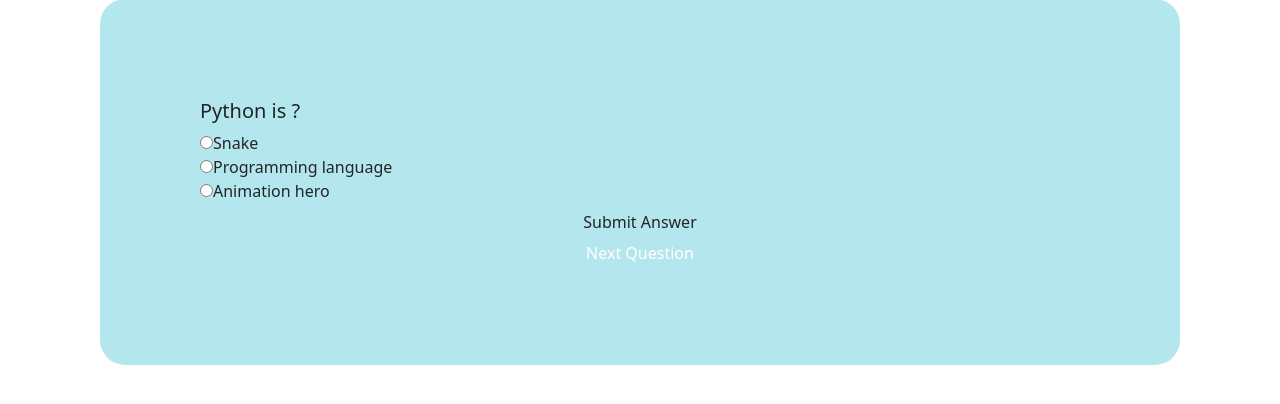
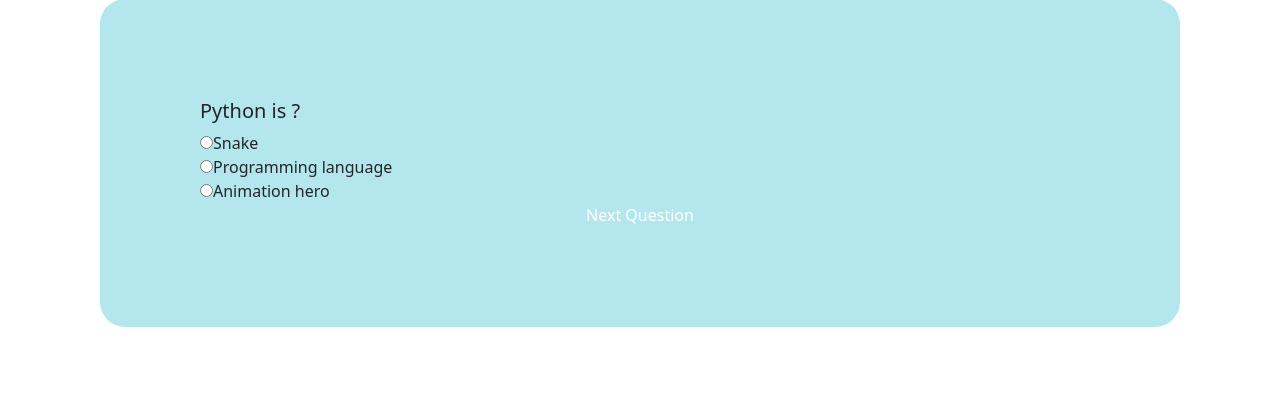
Before and after one commit to mariovelikov/QuizApp, a Django app: page /2/ in a window 1280 px wide. Shown: the part 125-529 px from the top of the page. Run offline with Django 3.2, Linux system fonts and the light colour scheme; data comes from the database, SQL or seed files in the repository; some libraries are stand-ins or nearby versions.

Commit message:
remove 'Submit answer' button and 'Alert'

```diff
--- a/static/JavaScript/main.js
+++ b/static/JavaScript/main.js
@@ -1,19 +1,17 @@
-window.onload = initall()
+window.onload = initAll()
 var saveBtn;
 
 
-function initall() {
+function initAll() {
     saveBtn = document.getElementById('save_ans')
     saveBtn.onclick = saveAns
 }
 
 function saveAns() {
     var ans = $('input:radio[name=name]:checked').val()
-    alert('Answer is submitted !!!')
 
     var req = new XMLHttpRequest();
     var url = 'saveans?ans=' + ans
-    console.log(req)
 
     req.open('GET', url, true)
     req.send()
--- a/templates/quiz/questions.html
+++ b/templates/quiz/questions.html
@@ -23,20 +23,11 @@
         {% endfor %}
         <center>
             <div class="form-group">
-                <button class="btn" id="save_ans"> Submit Answer</button>
-            </div>
-
-            <div class="form-group">
-{#                {% if page.has_previous %}#}
-{#                    <a class="btnaa"#}
-{#                       href="{% url 'questions' questions.id %}?page={{ page.previous_page_number }}">Previous#}
-{#                        Question</a>#}
-{#                {% endif %}#}
                 {% if page.has_next %}
-                    <a class="btnaa" id="submitAnswer"
+                    <a class="btnaa" id="save_ans"
                        href="{% url 'questions' questions.id %}?page={{ page.next_page_number }}">Next Question</a>
                 {% else %}
-                    <a class="btnaa" id="submitAnswer" href="{% url 'questions' questions.id %}result/">Result</a>
+                    <a class="btnaa" id="save_ans" href="{% url 'questions' questions.id %}result/">Result</a>
                 {% endif %}
             </div>
         </center>
```
